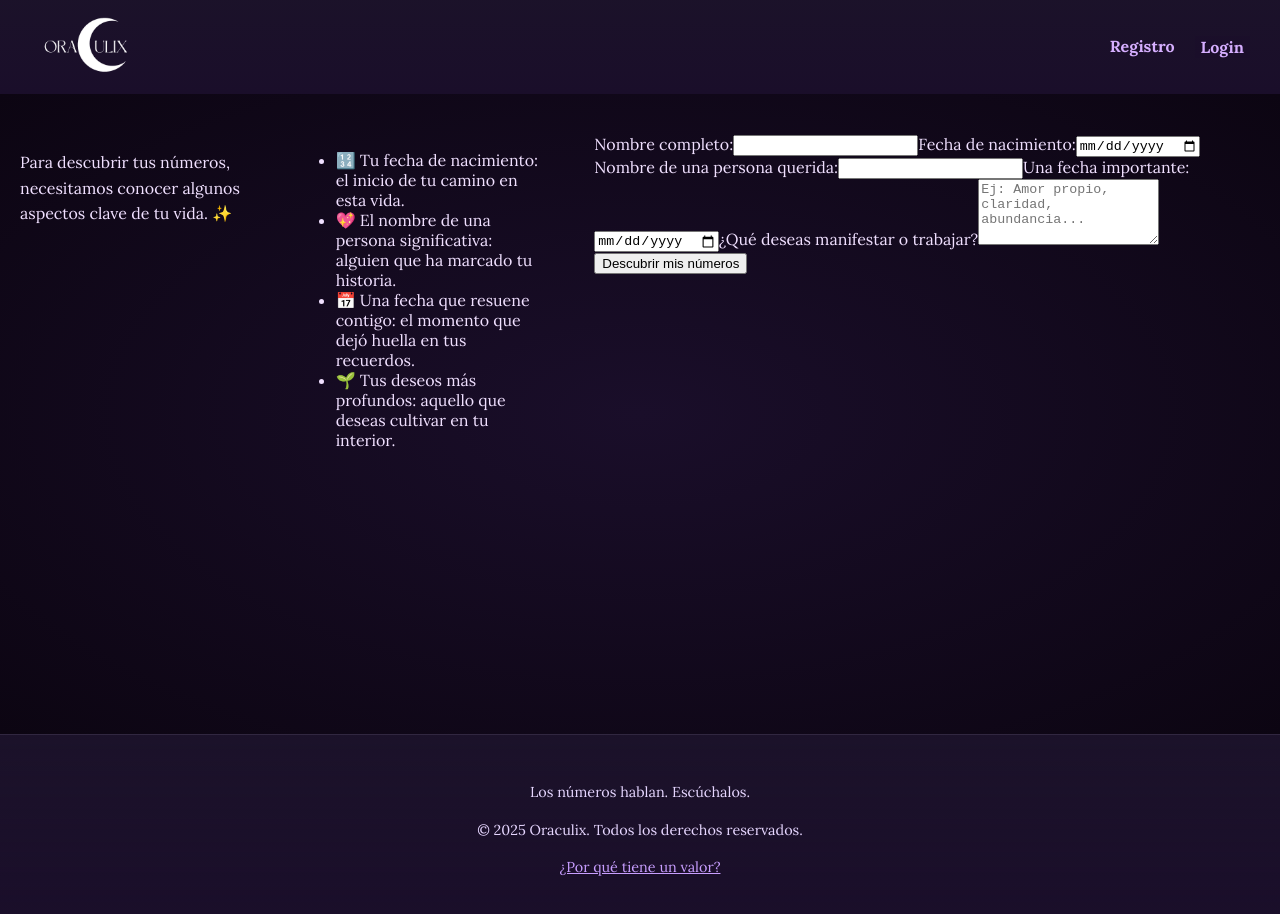
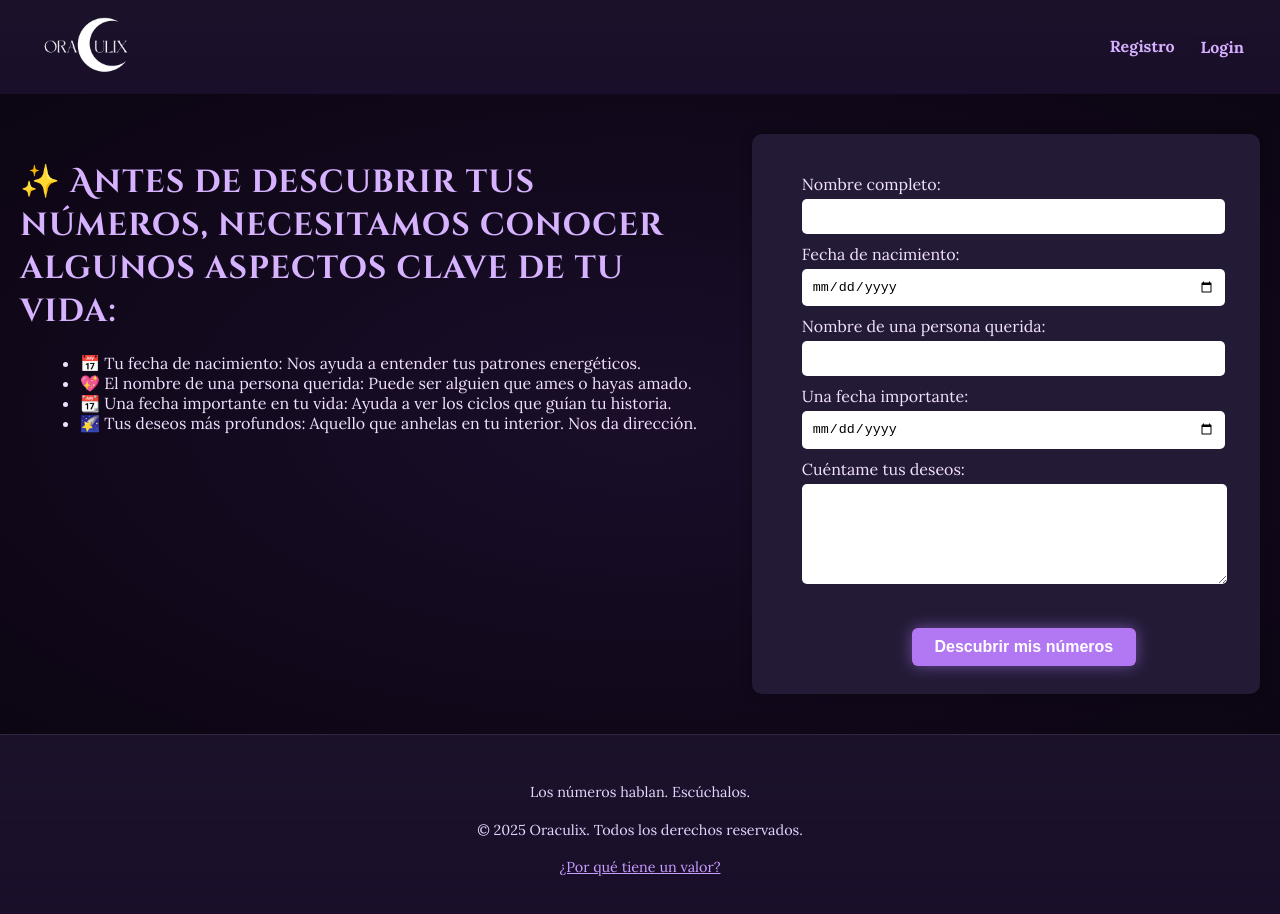
Before and after one commit to HectorAmpuero/oraculix-frontend, a React (Vite) app: page /formulario in a window 1280 px wide. Shown: the top 914 px of the page. Built offline with nearby package versions, Linux system fonts and the light colour scheme.

Commit message:
cambios en formulario y style.css

```diff
--- a/src/pages/Formulario.jsx
+++ b/src/pages/Formulario.jsx
@@ -1,48 +1,38 @@
 import React, { useState } from "react";
 import { useNavigate } from "react-router-dom";
+import analizarPalabras from "../utils/analizarPalabras";
 import "../assets/styles.css";
 
 const Formulario = () => {
   const navigate = useNavigate();
-  const [formulario, setFormulario] = useState({
+
+  const [formData, setFormData] = useState({
     nombre: "",
     nacimiento: "",
     persona: "",
     fechaImportante: "",
-    deseos: "", // <-- nuevo campo en la tabla
+    deseos: "",
   });
 
   const [enviando, setEnviando] = useState(false);
 
   const handleChange = (e) => {
-    setFormulario({
-      ...formulario,
-      [e.target.name]: e.target.value,
-    });
+    setFormData({ ...formData, [e.target.name]: e.target.value });
   };
 
-  const generarNumeros = (cantidad, max) => {
-    const numeros = new Set();
-    while (numeros.size < cantidad) {
-      const numero = Math.floor(Math.random() * max) + 1;
-      numeros.add(numero);
-    }
-    return Array.from(numeros);
-  };
-
-  const handleSubmit = async (e) => {
+  const generarNumeros = async (e) => {
     e.preventDefault();
     setEnviando(true);
 
-    const numerosPrincipales = generarNumeros(6, 41);
-    const numerosComplementarios = generarNumeros(2, 25);
+    const numerosPrincipales = analizarPalabras(formData.nombre, 6, 41);
+    const numerosComplementarios = analizarPalabras(formData.persona, 22, 59);
 
     const payload = {
-      nombre: formulario.nombre,
-      nacimiento: formulario.nacimiento,
-      personaQuerida: formulario.persona,
-      fechaImportante: formulario.fechaImportante,
-      deseos: formulario.deseos, // <-- agregado en el payload
+      nombre: formData.nombre,
+      nacimiento: formData.nacimiento,
+      personaQuerida: formData.persona,
+      fechaImportante: formData.fechaImportante,
+      deseos: formData.deseos,
       numerosPrincipales,
       numerosComplementarios,
     };
@@ -50,46 +40,44 @@ const Formulario = () => {
     try {
       const response = await fetch(`${import.meta.env.VITE_BACKEND_URL}/api/pago/crear-preferencia`, {
         method: "POST",
-        headers: {
-          "Content-Type": "application/json",
-        },
+        headers: { "Content-Type": "application/json" },
         body: JSON.stringify(payload),
       });
 
       const data = await response.json();
 
-      if (data && data.init_point) {
-        window.location.href = data.init_point;
+      if (data.id) {
+        window.location.href = `https://www.mercadopago.cl/checkout/v1/redirect?pref_id=${data.id}`;
       } else {
-        alert("Hubo un error al enviar los datos.");
-        setEnviando(false);
+        alert("Hubo un error al enviar la info a pago.");
       }
     } catch (error) {
-      console.error("Error:", error);
+      console.error("Error en el envío:", error);
       alert("Ocurrió un error inesperado.");
-      setEnviando(false);
     }
+
+    setEnviando(false);
   };
 
   return (
     <div className="formulario-container">
-      <p className="intro">
-        Para descubrir tus números, necesitamos conocer algunos aspectos clave de tu vida. ✨
-      </p>
-      <ul className="bullet-points">
-        <li>🔢 Tu fecha de nacimiento: el inicio de tu camino en esta vida.</li>
-        <li>💖 El nombre de una persona significativa: alguien que ha marcado tu historia.</li>
-        <li>📅 Una fecha que resuene contigo: el momento que dejó huella en tus recuerdos.</li>
-        <li>🌱 Tus deseos más profundos: aquello que deseas cultivar en tu interior.</li>
-      </ul>
+      <div className="info-signos">
+        <h2>✨ Antes de descubrir tus números, necesitamos conocer algunos aspectos clave de tu vida:</h2>
+        <ul>
+          <li>📅 Tu fecha de nacimiento: Nos ayuda a entender tus patrones energéticos.</li>
+          <li>💖 El nombre de una persona querida: Puede ser alguien que ames o hayas amado.</li>
+          <li>📆 Una fecha importante en tu vida: Ayuda a ver los ciclos que guían tu historia.</li>
+          <li>🌠 Tus deseos más profundos: Aquello que anhelas en tu interior. Nos da dirección.</li>
+        </ul>
+      </div>
 
-      <form onSubmit={handleSubmit} className="formulario">
+      <form className="formulario-box" onSubmit={generarNumeros}>
         <label htmlFor="nombre">Nombre completo:</label>
         <input
           type="text"
           id="nombre"
           name="nombre"
-          value={formulario.nombre}
+          value={formData.nombre}
           onChange={handleChange}
           required
         />
@@ -99,7 +87,7 @@ const Formulario = () => {
           type="date"
           id="nacimiento"
           name="nacimiento"
-          value={formulario.nacimiento}
+          value={formData.nacimiento}
           onChange={handleChange}
           required
         />
@@ -109,7 +97,7 @@ const Formulario = () => {
           type="text"
           id="persona"
           name="persona"
-          value={formulario.persona}
+          value={formData.persona}
           onChange={handleChange}
           required
         />
@@ -119,25 +107,23 @@ const Formulario = () => {
           type="date"
           id="fechaImportante"
           name="fechaImportante"
-          value={formulario.fechaImportante}
+          value={formData.fechaImportante}
           onChange={handleChange}
           required
         />
 
-        {/* 🌟 CAMPO NUEVO - Deseos */}
-        <label htmlFor="deseos">¿Qué deseas manifestar o trabajar?</label>
+        <label htmlFor="deseos">Cuéntame tus deseos:</label>
         <textarea
           id="deseos"
           name="deseos"
           rows="4"
-          placeholder="Ej: Amor propio, claridad, abundancia..."
-          value={formulario.deseos}
+          value={formData.deseos}
           onChange={handleChange}
           required
-        />
+        ></textarea>
 
-        <button type="submit" disabled={enviando}>
-          {enviando ? "Descubriendo tus números..." : "Descubrir mis números"}
+        <button type="submit" className="btn" disabled={enviando}>
+          {enviando ? "Enviando..." : "Descubrir mis números"}
         </button>
       </form>
     </div>
```
